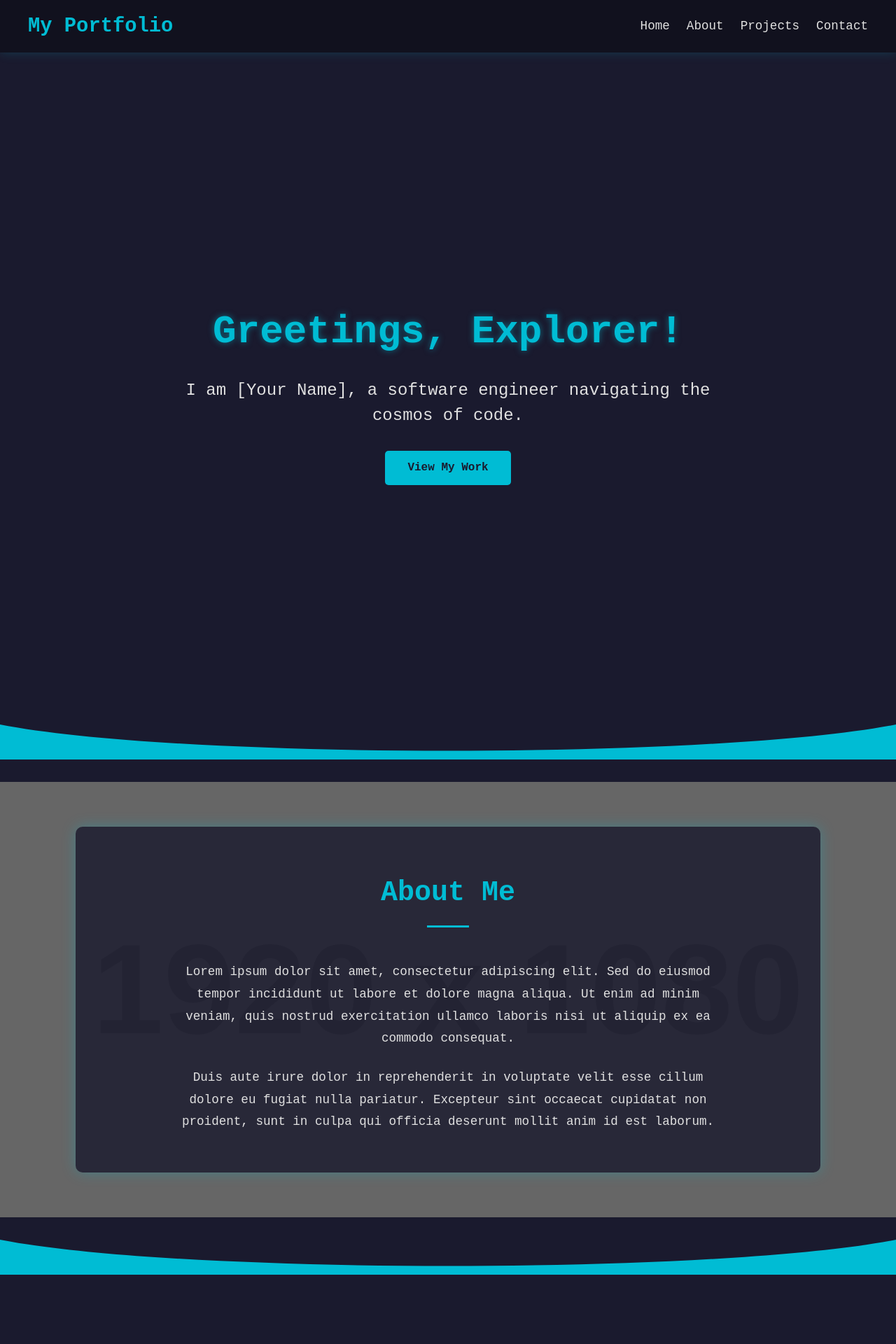
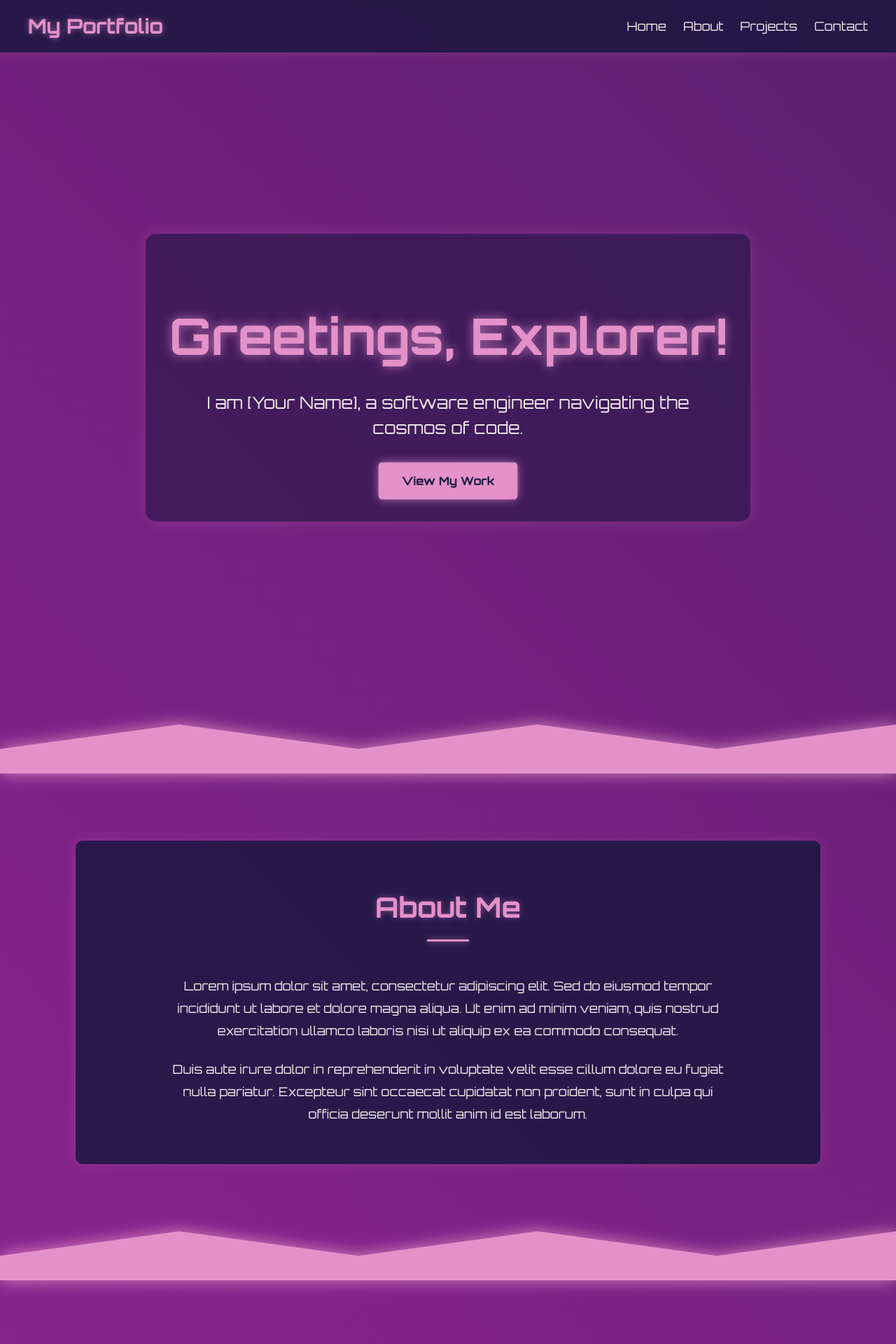
Before and after one commit to Leonhecke1/portfolio, a React (Vite) app in the folder portfolio/: page / in a window 1280 px wide. Shown: the top 1920 px of the page at 70% size. Built offline with nearby package versions, Linux system fonts and the light colour scheme.

Commit message:
feat: add starry background effect and update styles for a futuristic theme

```diff
--- a/portfolio/src/App.tsx
+++ b/portfolio/src/App.tsx
@@ -10,6 +10,11 @@ import SvgSeparator from './components/SvgSeparator';
 function App() {
   return (
     <div className="App">
+      <div className="stars">
+        {[...Array(100)].map((_, i) => (
+          <div className="star" key={i} />
+        ))}
+      </div>
       <Header />
       <main>
         <Hero />
--- a/portfolio/src/components/SvgSeparator.tsx
+++ b/portfolio/src/components/SvgSeparator.tsx
@@ -4,7 +4,7 @@ const SvgSeparator: React.FC = () => {
   return (
     <div className="svg-separator">
       <svg xmlns="http://www.w3.org/2000/svg" viewBox="0 0 1000 100" preserveAspectRatio="none">
-        <path className="svg-path" d="M 0 0 C 200 100 800 100 1000 0 L 1000 100 L 0 100 Z"></path>
+        <path className="svg-path" d="M0,0 L0,50 L200,0 L400,50 L600,0 L800,50 L1000,0 L1000,100 L0,100 Z"></path>
       </svg>
     </div>
   );
--- /dev/null
+++ b/portfolio/src/styles/_stars.scss
@@ -0,0 +1,49 @@
+// src/styles/_stars.scss
+
+// Starry background effect
+@function random_range($min, $max) {
+  $rand: random();
+  $random_range: $min + floor($rand * ($max - $min + 1));
+  @return $random_range;
+}
+
+.stars {
+  position: fixed;
+  top: 0;
+  left: 0;
+  width: 100%;
+  height: 100vh;
+  z-index: -1;
+
+  .star {
+    position: absolute;
+    border-radius: 50%;
+    background-color: white;
+    animation-name: twinkle;
+    animation-timing-function: ease-in-out;
+    animation-iteration-count: infinite;
+
+    @for $i from 1 through 100 {
+      &:nth-child(#{$i}) {
+        $size: random(3) + px;
+        width: $size;
+        height: $size;
+        top: #{random(100)}vh;
+        left: #{random(100)}vw;
+        animation-duration: #{random(3) + 2}s;
+        animation-delay: #{random(3)}s;
+      }
+    }
+  }
+}
+
+@keyframes twinkle {
+  0%, 100% {
+    opacity: 0.5;
+    transform: scale(0.8);
+  }
+  50% {
+    opacity: 1;
+    transform: scale(1.2);
+  }
+}
--- a/portfolio/src/styles/custom.scss
+++ b/portfolio/src/styles/custom.scss
@@ -1,24 +1,42 @@
 // src/styles/custom.scss
+@import './stars';
 
 // Customizations for a spacy/futuristic theme
 
 // Theme Colors
-$primary: #00bcd4; // Cyan-like for accents
-$secondary: #673ab7; // Deep purple
-$dark: #1a1a2e; // Dark background
-$light: #e0e0e0; // Light text
+$dark: #15173D;    // Very dark blue/purple (user's primary, used for background)
+$secondary: #982598; // Deep vibrant purple (user's secondary)
+$primary: #E491C9; // Lighter pink/purple (user's third, used for accents)
+$light: #F1E9E9;   // Very light, almost white (user's fourth, used for light text)
+
+// Futuristic Font
+@import url('https://fonts.googleapis.com/css2?family=Orbitron:wght@400;700&display=swap');
 
 // Body and general styling
 body {
   margin: 0;
-  background-color: $dark;
   color: $light;
-  font-family: 'Roboto Mono', monospace; // Example futuristic font
+  font-family: 'Orbitron', sans-serif; // Futuristic font
   min-height: 100vh;
+  background: linear-gradient(45deg, $dark, $secondary, $dark);
+  background-size: 400% 400%;
+  animation: gradientBG 15s ease infinite;
+}
+
+@keyframes gradientBG {
+  0% {
+    background-position: 0% 50%;
+  }
+  50% {
+    background-position: 100% 50%;
+  }
+  100% {
+    background-position: 0% 50%;
+  }
 }
 
 .App {
-  background-color: $dark;
+  background-color: transparent; // Make it transparent to show the body gradient
   color: $light;
 }
 
@@ -31,10 +49,11 @@ body {
 
 // Header Styling
 .main-header {
-  background-color: darken($dark, 5%);
+  background-color: rgba($dark, 0.8); // Semi-transparent dark background
+  backdrop-filter: blur(10px); // Frosted glass effect
   color: $light;
   padding: 1rem 0;
-  box-shadow: 0 0 15px rgba($primary, 0.2); // Subtle glow
+  box-shadow: 0 0 15px rgba($primary, 0.2); // Softened glow
   position: sticky; // Make header sticky
   top: 0;
   z-index: 1000; // Ensure header is above other content
@@ -53,6 +72,7 @@ body {
   font-size: 1.8rem;
   margin: 0;
   color: $primary;
+  text-shadow: 0 0 8px rgba($primary, 0.6); // Softened glow
 }
 
 .main-nav .nav-list {
@@ -76,10 +96,11 @@ body {
   text-decoration: none;
   font-size: 1.1rem;
   position: relative;
-  transition: color 0.3s ease;
+  transition: color 0.3s ease, text-shadow 0.3s ease;
 
   &:hover {
     color: $primary;
+    text-shadow: 0 0 8px rgba($primary, 0.6); // Softened glow
   }
 
   &::after {
@@ -107,15 +128,6 @@ body {
   position: relative;
   overflow: hidden; // Hide particles outside the section
 
-  #tsparticles {
-    position: absolute;
-    width: 100%;
-    height: 100%;
-    top: 0;
-    left: 0;
-    z-index: 0; // Particles are in the background
-  }
-
   .hero-content {
     position: relative;
     z-index: 1; // Content above particles
@@ -123,13 +135,17 @@ body {
     color: $light;
     padding: 2rem;
     max-width: 800px;
+    background: rgba($dark, 0.5);
+    border-radius: 15px;
+    backdrop-filter: blur(5px);
+    box-shadow: 0 0 20px rgba($primary, 0.2); // Softened glow
   }
 
   .hero-title {
-    font-size: 3.5rem;
+    font-size: 4.5rem;
     margin-bottom: 1rem;
     color: $primary;
-    text-shadow: 0 0 10px rgba($primary, 0.5); // Subtle glow for title
+    text-shadow: 0 0 15px rgba($primary, 0.7); // Softened glow
   }
 
   .hero-subtitle {
@@ -140,25 +156,28 @@ body {
 }
 
 @keyframes pulse {
-  0% { transform: scale(1); opacity: 0.3; }
-  100% { transform: scale(1.2); opacity: 0.5; }
+  0% { transform: scale(1); box-shadow: 0 0 10px rgba($primary, 0.6); } // Softened glow
+  50% { transform: scale(1.05); box-shadow: 0 0 20px rgba($primary, 0.8); } // Softened glow
+  100% { transform: scale(1); box-shadow: 0 0 10px rgba($primary, 0.6); } // Softened glow
 }
 
 // Buttons
 .btn-custom {
   background-color: $primary;
-  border: none;
+  border: 1px solid $primary;
   padding: 0.8rem 2rem;
   border-radius: 5px;
   color: $dark;
   font-weight: bold;
   text-decoration: none;
-  transition: background-color 0.3s ease, box-shadow 0.3s ease;
+  transition: background-color 0.3s ease, box-shadow 0.3s ease, color 0.3s ease;
   display: inline-block; // For proper padding and margin
+  animation: pulse 2s infinite;
 
   &:hover {
-    background-color: lighten($primary, 10%);
-    box-shadow: 0 0 15px rgba($primary, 0.7);
+    background-color: transparent;
+    color: $primary;
+    box-shadow: 0 0 15px rgba($primary, 0.7); // Softened glow
   }
 }
 
@@ -175,6 +194,7 @@ section {
   font-size: 2.5rem;
   color: $primary;
   position: relative;
+  text-shadow: 0 0 10px rgba($primary, 0.4); // Softened glow
 
   &::after {
     content: '';
@@ -183,33 +203,18 @@ section {
     height: 3px;
     background-color: $primary;
     margin: 1rem auto 0;
+    box-shadow: 0 0 8px rgba($primary, 0.6); // Softened glow
   }
 }
 
 // About Section Specific
 .about-section {
-  position: relative; // Needed for parallax background
-  overflow: hidden; // Ensure background doesn't overflow
-
-  .parallax-background {
-    position: absolute;
-    top: 0;
-    left: 0;
-    width: 100%;
-    height: 100%;
-    background-image: url('https://via.placeholder.com/1920x1080/0d0c1d/00bcd4?text=Futuristic+Background'); // Placeholder image
-    background-size: cover;
-    background-position: center;
-    background-attachment: fixed; // This creates the parallax effect
-    z-index: -1; // Ensure it's behind the content
-    filter: brightness(0.5); // Darken the background a bit
-  }
-
   .section-container {
     background-color: rgba($dark, 0.8); // Semi-transparent background for readability
     padding: 2rem;
     border-radius: 10px;
-    box-shadow: 0 0 20px rgba($primary, 0.3);
+    box-shadow: 0 0 15px rgba($primary, 0.2); // Softened glow
+    backdrop-filter: blur(5px);
   }
 
   .about-text {
@@ -235,7 +240,7 @@ section {
 
     &:hover {
       transform: translateY(-10px);
-      box-shadow: 0 10px 30px rgba($primary, 0.4);
+      box-shadow: 0 10px 20px rgba($primary, 0.3); // Softened glow
     }
 
     .card-title {
@@ -258,9 +263,10 @@ section {
     max-width: 600px;
     margin: 2rem auto;
     padding: 2rem;
-    background-color: darken($dark, 5%);
+    background-color: rgba($dark, 0.7);
     border-radius: 8px;
-    box-shadow: 0 0 20px rgba($primary, 0.3);
+    box-shadow: 0 0 15px rgba($primary, 0.2); // Softened glow
+    backdrop-filter: blur(5px);
 
     .form-group {
       margin-bottom: 1.5rem;
@@ -279,7 +285,7 @@ section {
       padding: 0.8rem;
       border: 1px solid rgba($primary, 0.5);
       border-radius: 5px;
-      background-color: $dark;
+      background-color: rgba($dark, 0.8);
       color: $light;
       font-size: 1rem;
       transition: border-color 0.3s ease, box-shadow 0.3s ease;
@@ -287,7 +293,7 @@ section {
       &:focus {
         outline: none;
         border-color: $primary;
-        box-shadow: 0 0 10px rgba($primary, 0.7);
+        box-shadow: 0 0 8px rgba($primary, 0.6); // Softened glow
       }
     }
 
@@ -299,21 +305,23 @@ section {
 
 // Cards (General Custom Card styling applied to project cards)
 .custom-card {
-  background-color: darken($dark, 5%); // Darker card background
+  background-color: rgba($dark, 0.7); // Darker card background
   border: 1px solid rgba($primary, 0.5); // Border with primary accent
-  box-shadow: 0 0 15px rgba($primary, 0.2); // Subtle glow
+  box-shadow: 0 0 10px rgba($primary, 0.15); // Softened glow
   padding: 1.5rem;
   border-radius: 8px;
   text-align: center;
+  backdrop-filter: blur(5px);
 }
 
 // Footer Styling
 .main-footer {
-  background-color: darken($dark, 5%);
+  background-color: rgba($dark, 0.8);
+  backdrop-filter: blur(10px);
   color: $light;
   padding: 1.5rem 0;
   text-align: center;
-  box-shadow: 0 0 15px rgba($primary, 0.2); // Subtle glow
+  box-shadow: 0 0 15px rgba($primary, 0.2); // Softened glow
   margin-top: 4rem; // Provide some space from the last section
 }
 
@@ -335,11 +343,13 @@ section {
   line-height: 0;
   color: $primary; // Use primary color for the SVG fill
   margin: 2rem 0; // Space above and below separator
+  filter: drop-shadow(0 0 6px rgba($primary, 0.7)); // Softened intense glow
+  animation: glowPulse 2s infinite alternate; // Add pulsation animation
 
   svg {
     display: block;
     width: 100%;
-    height: 50px; // Adjust height as needed
+    height: 70px; // Adjust height as needed for angular shape
     fill: currentColor; // Fill with the current color of the parent (which is $primary)
   }
 
@@ -347,3 +357,12 @@ section {
     fill: $primary;
   }
 }
+
+@keyframes glowPulse {
+  0% {
+    filter: drop-shadow(0 0 6px rgba($primary, 0.7));
+  }
+  100% {
+    filter: drop-shadow(0 0 12px rgba($primary, 0.9)); // Softened intense glow
+  }
+}
```
